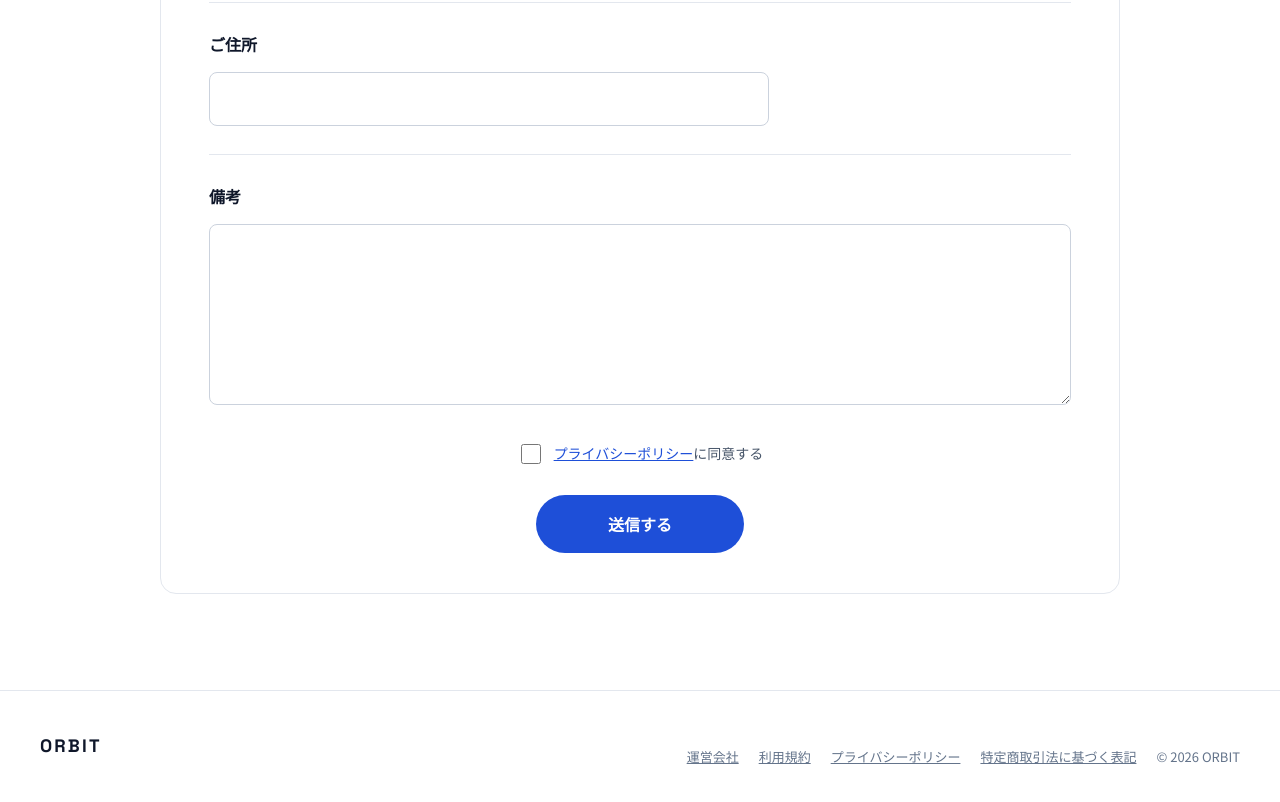
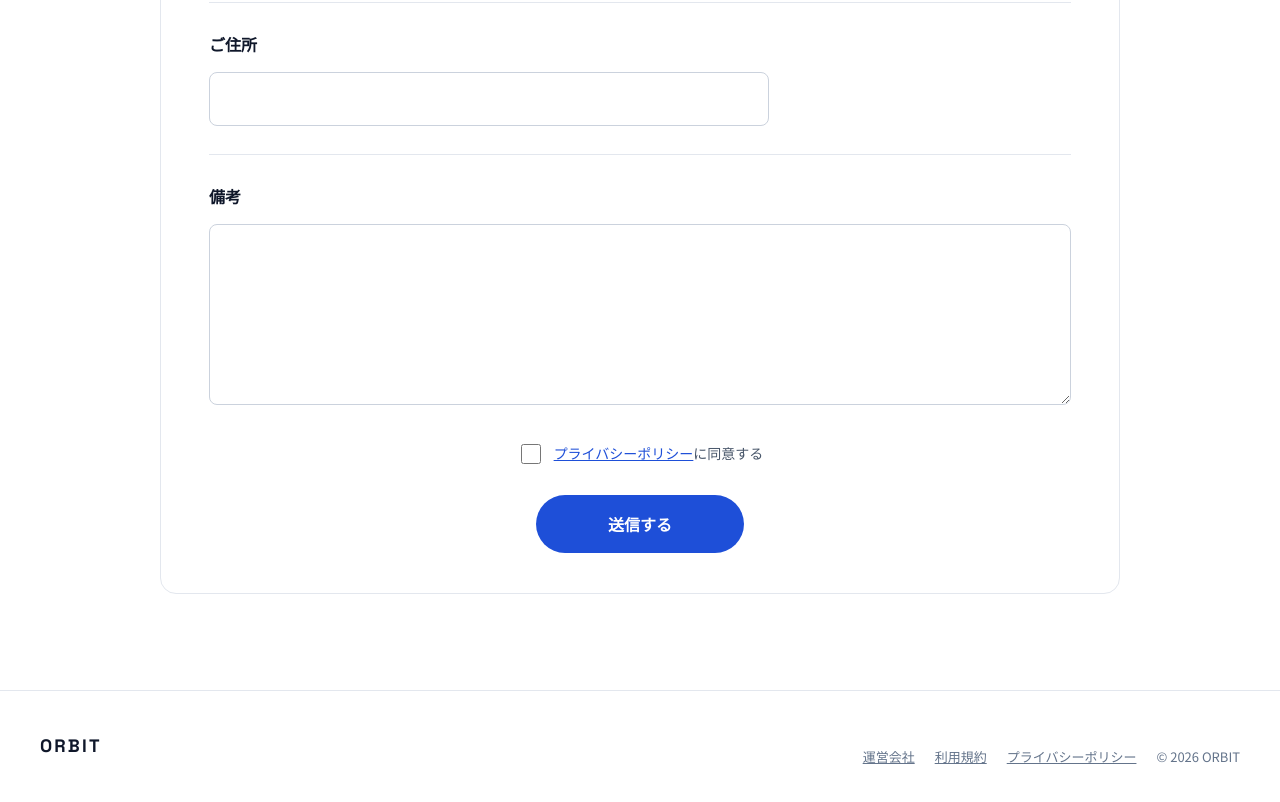
Before and after one commit to wanlife-kansai/orbit-site, a plain HTML site: page agent/index.html in a window 1280 px wide. Shown: the part 1267-2069 px from the top of the page. Drawn offline with Linux system fonts and the light colour scheme.

Commit message:
フッターから特定商取引法の表記リンクを一旦削除
Co-Authored-By: Claude Opus 5.5 <noreply@anthropic.com>
Claude-Session: https://claude.ai/code/session_01RXLAhqbmWoRayjWUiAAvYy

```diff
--- a/agent/index.html
+++ b/agent/index.html
@@ -132,7 +132,6 @@ input,textarea{font:inherit}
 <a href="/company/" style="color: #64748B">運営会社</a>
 <a href="/terms/" style="color: #64748B">利用規約</a>
 <a href="/privacy/" style="color: #64748B">プライバシーポリシー</a>
-<a href="#law" style="color: #64748B">特定商取引法に基づく表記</a>
 <span>© 2026 ORBIT</span>
 </div>
 </div>
```
Also changed, not shown: company/index.html (+0 -1 lines), detail/index.html (+0 -1 lines), privacy/index.html (+0 -1 lines), templates/index.html (+0 -1 lines), terms/index.html (+0 -1 lines).
